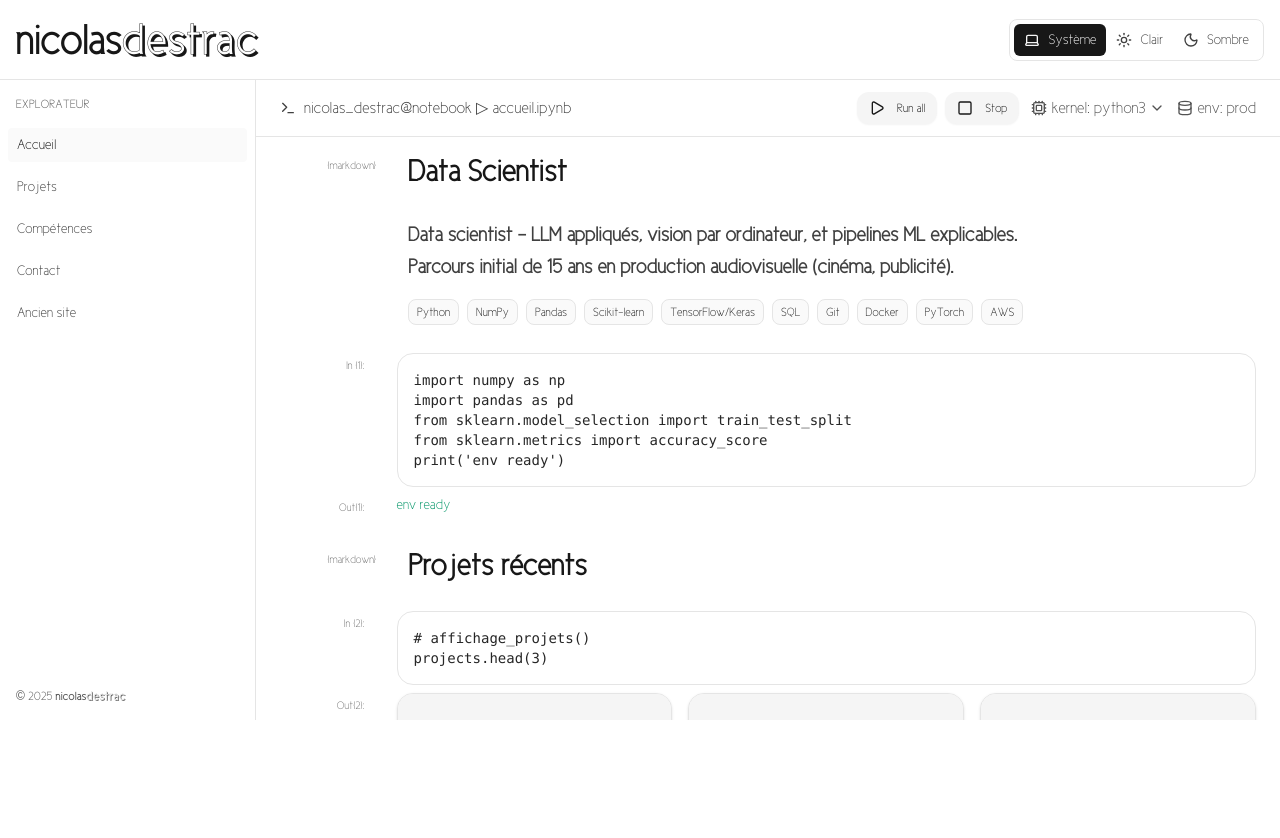
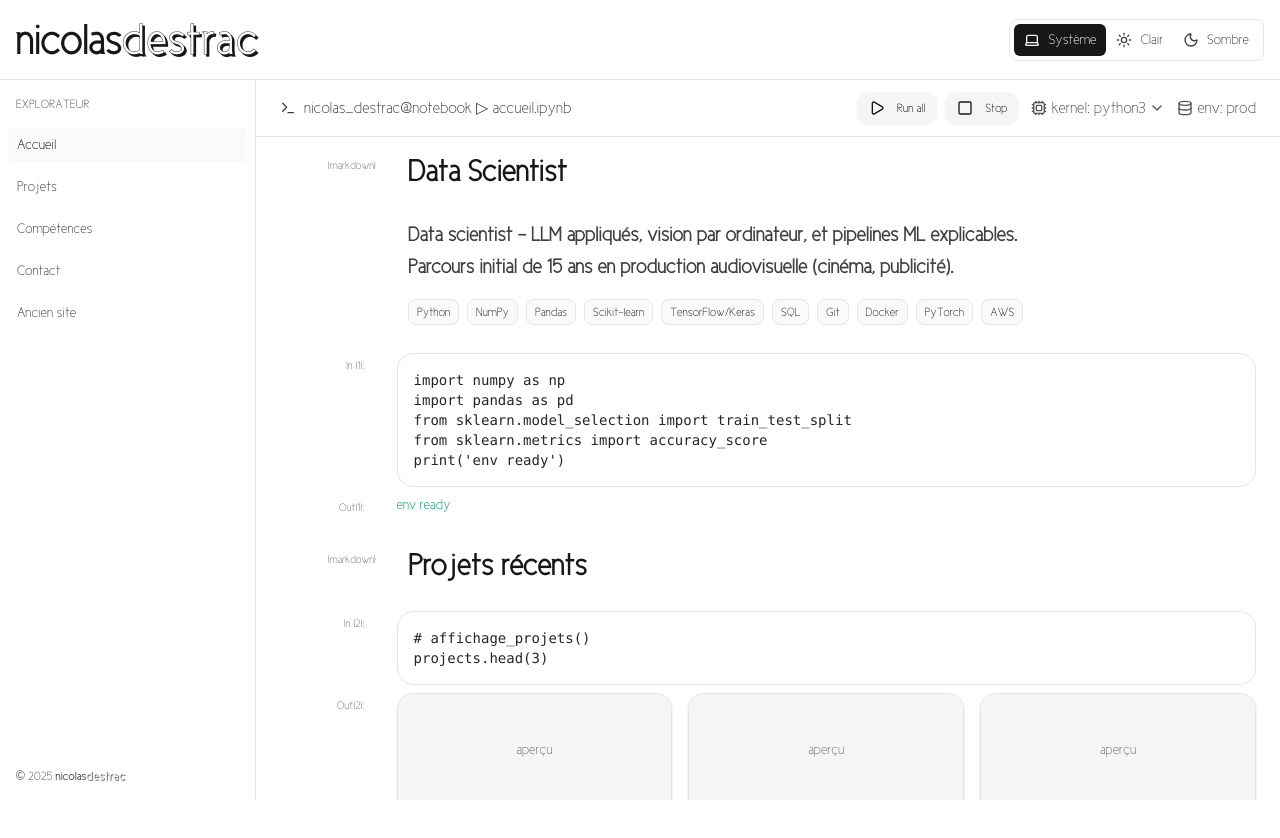
Before and after one commit to nicolasdestrac/nicolasdestrac-portfolio, a Next.js app: page / in a window 1280 px wide. Shown: the top 838 px of the page. Before the commit the page ends 800 px from the top, so only its background shows below. Built offline with nearby package versions, Linux system fonts and the light colour scheme.

Commit message:
modification app shell

```diff
--- a/app/globals.css
+++ b/app/globals.css
@@ -40,11 +40,6 @@
   border-bottom-style: solid;
 }
 
-next-route-announcer {
-  position: absolute !important;
-  width: 1px !important;
-  height: 1px !important;
-  overflow: hidden !important;
-  clip: rect(0 0 0 0) !important;
-  white-space: nowrap !important;
+html, body {
+  height: 100%;
 }
--- a/app/layout.tsx
+++ b/app/layout.tsx
@@ -76,7 +76,7 @@ export default function RootLayout({ children }: { children: React.ReactNode })
 
           {/* APP SHELL sous le header */}
           <div
-            className="pt-20 grid grid-cols-1 lg:grid-cols-[16rem_1fr] min-h-0"
+            className="mt-20 min-h-0 grid grid-cols-1 lg:grid-cols-[16rem_1fr]"
             style={{ height: `calc(100dvh - ${HEADER_H_PX}px)` }}
           >
             {/* SIDEBAR FIXE (non scrollable) */}
```
